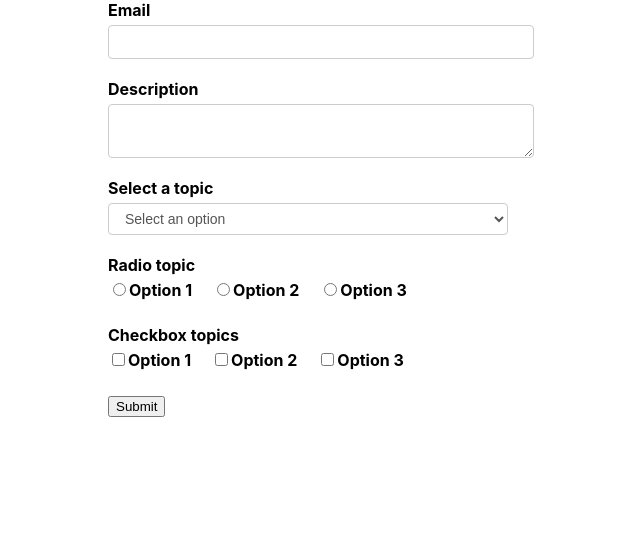
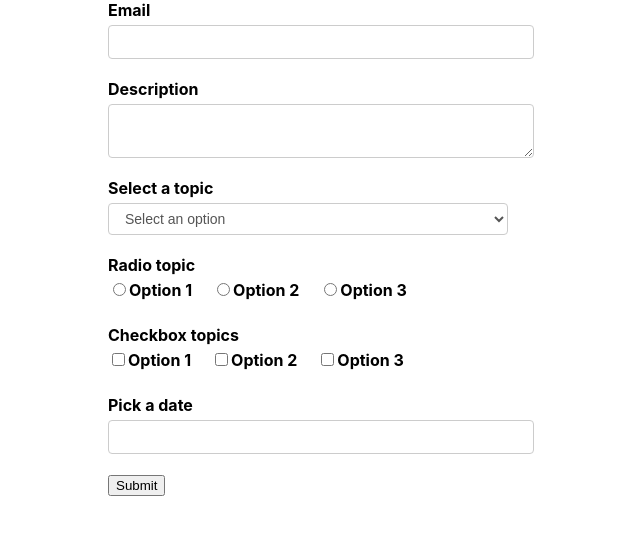
Before and after one commit to gopinav/React-Formik-Tutorials, a React (Create React App) app in the folder formik-controls-demo/: page / in a window 1280 px wide. Shown: the top 534 px of the page, without its empty margins (319-959 px from the left). Built offline with nearby package versions, Linux system fonts and the light colour scheme.

Commit message:
Add DatePicker formik control

```diff
--- /dev/null
+++ b/formik-controls-demo/src/components/DatePicker.js
@@ -0,0 +1,31 @@
+import React from 'react'
+import DateView from 'react-datepicker'
+import { Field, ErrorMessage } from 'formik'
+import TextError from './TextError'
+import 'react-datepicker/dist/react-datepicker.css'
+
+function DatePicker (props) {
+  const { label, name, options, ...rest } = props
+  return (
+    <div className='form-control'>
+      <label>{label}</label>
+      <Field name={name}>
+        {({ form, field }) => {
+          const { setFieldValue } = form
+          const { value } = field
+          return (
+            <DateView
+              {...field}
+              {...rest}
+              selected={value}
+              onChange={val => setFieldValue(name, val)}
+            />
+          )
+        }}
+      </Field>
+      <ErrorMessage component={TextError} name={name} />
+    </div>
+  )
+}
+
+export default DatePicker
--- a/formik-controls-demo/src/components/FormikContainer.js
+++ b/formik-controls-demo/src/components/FormikContainer.js
@@ -25,17 +25,21 @@
     description: '',
     selectOption: '',
     radioOption: '',
-    checkboxOption: []
+    checkboxOption: [],
+    birthDate: null
   }
   const validationSchema = Yup.object({
     email: Yup.string().required('Required'),
     description: Yup.string().required('Required'),
     selectOption: Yup.string().required('Required'),
     radioOption: Yup.string().required('Required'),
-    checkboxOption: Yup.array().required('Required')
+    checkboxOption: Yup.array().required('Required'),
+    birthDate: Yup.date()
+      .required('Required')
+      .nullable()
   })
   const onSubmit = values => {
-    console.log('Form data', values)
+    console.log('Form data', JSON.parse(JSON.stringify(values)))
   }
 
   return (
@@ -51,33 +55,34 @@
             type='email'
             label='Email'
             name='email'
-            formik={formik}
           />
           <FormikControl
             control='textarea'
             label='Description'
             name='description'
-            formik={formik}
           />
           <FormikControl
             control='select'
             label='Select a topic'
             name='selectOption'
             options={dropdownOptions}
-            formik={formik}
           />
           <FormikControl
             control='radio'
             label='Radio topic'
             name='radioOption'
             options={radioOptions}
-            formik={formik}
           />
           <FormikControl
             control='checkbox'
             label='Checkbox topics'
             name='checkboxOption'
             options={checkboxOptions}
+          />
+          <FormikControl
+            control='date'
+            label='Pick a date'
+            name='birthDate'
             formik={formik}
           />
           <button type='submit'>Submit</button>
--- a/formik-controls-demo/src/components/FormikControl.js
+++ b/formik-controls-demo/src/components/FormikControl.js
@@ -4,6 +4,7 @@
 import Select from './Select'
 import RadioButtons from './RadioButtons'
 import CheckboxGroup from './CheckboxGroup'
+import DatePicker from './DatePicker'
 
 function FormikControl (props) {
   const { control, ...rest } = props
@@ -19,7 +20,8 @@
     case 'checkbox':
       return <CheckboxGroup {...rest} />
     case 'date':
-    default:
+      return <DatePicker {...rest} />
+    default: return null
   }
 }
 
```
